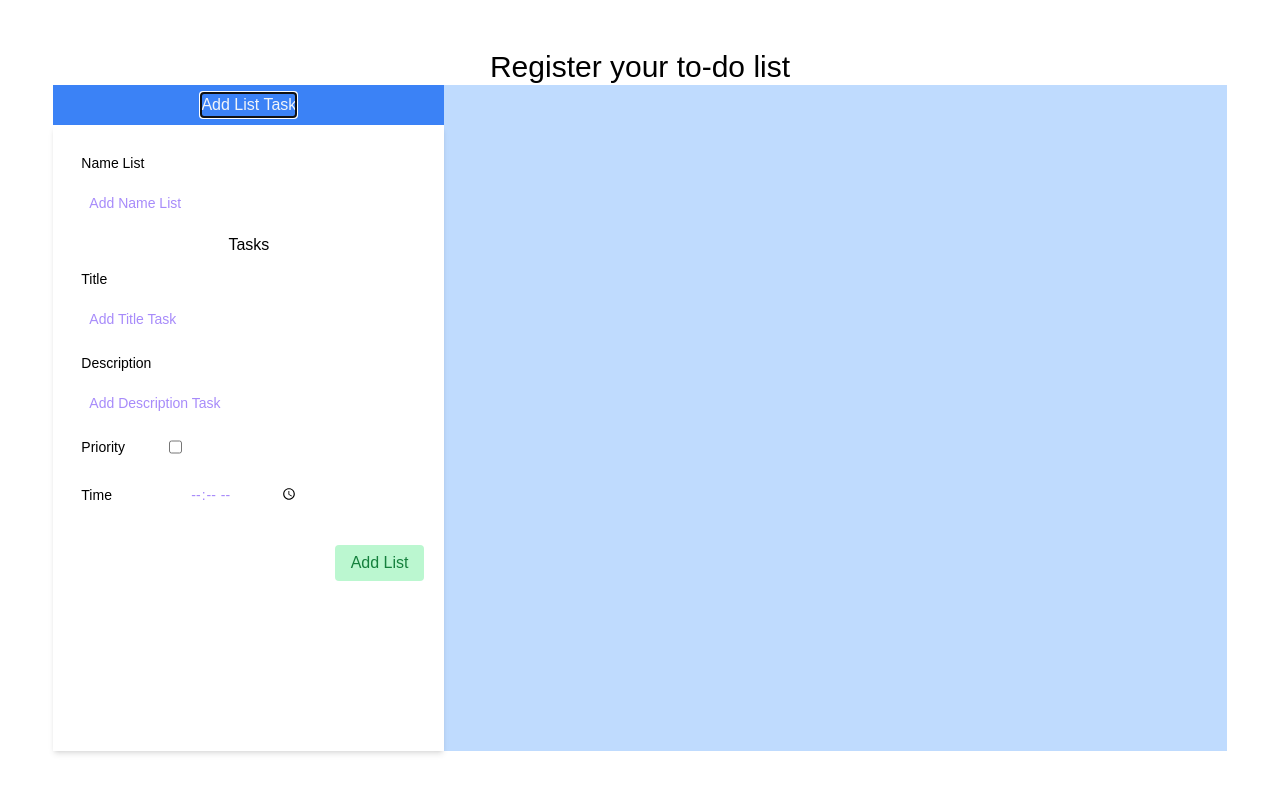
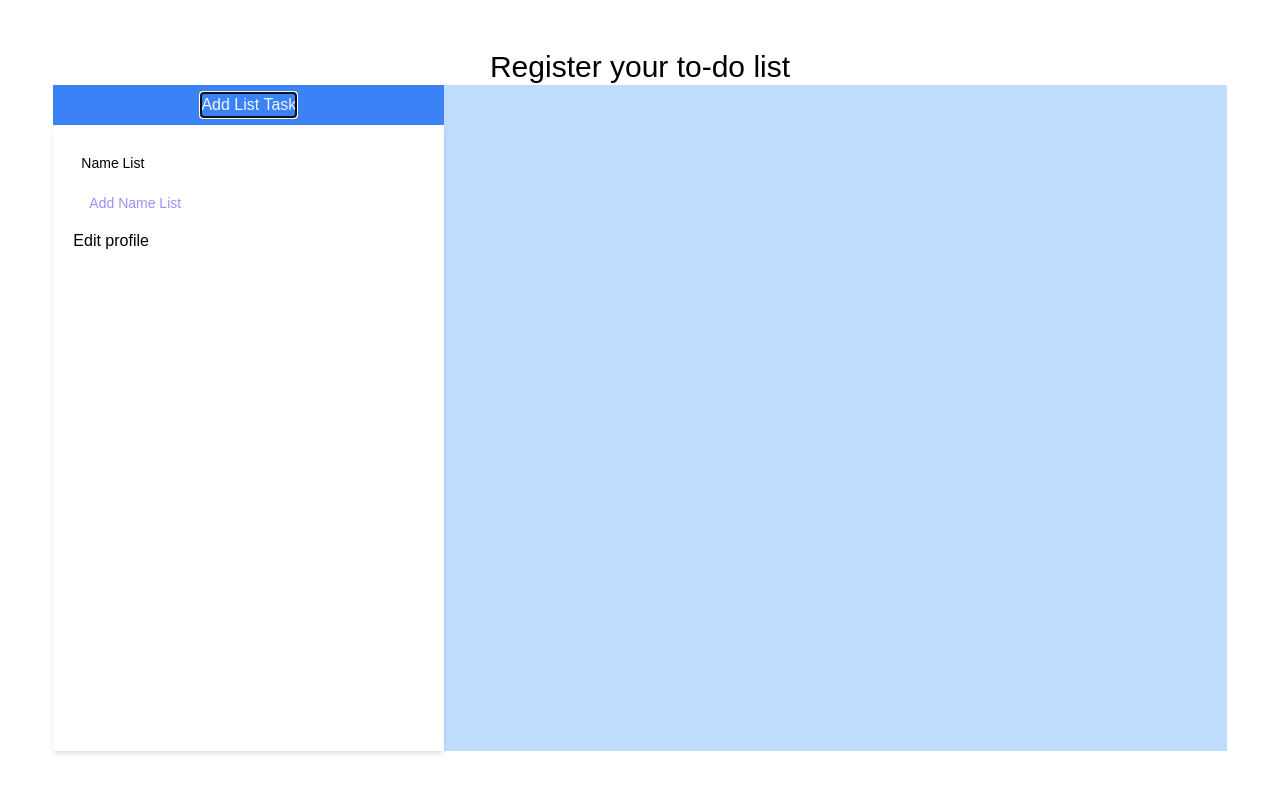
Before and after one commit to olliso17/task_go, a Next.js app in the folder front_end/: page / in a window 1280 px wide. Both pictures are taken after a click on the tab "Add List Task". Shown: the top 792 px of the page. Built offline with nearby package versions, Linux system fonts and the light colour scheme.

Commit message:
feat(dialog): update task

```diff
--- a/front_end/components/Dialog/index.tsx
+++ b/front_end/components/Dialog/index.tsx
@@ -1,15 +1,64 @@
+import React from 'react';
 import * as Dialog from '@radix-ui/react-dialog';
+import { Cross2Icon } from '@radix-ui/react-icons';
 
-export default () => (
+const DialogDemo = () => (
   <Dialog.Root>
-    <Dialog.Trigger />
+    <Dialog.Trigger asChild>
+      <button className="">
+        Edit profile
+      </button>
+    </Dialog.Trigger>
     <Dialog.Portal>
-      <Dialog.Overlay />
-      <Dialog.Content>
-        <Dialog.Title />
-        <Dialog.Description />
-        <Dialog.Close />
+      <Dialog.Overlay className="" />
+      <Dialog.Content className="">
+        <Dialog.Title className="">Tasks</Dialog.Title>
+
+        <h1 className='text-center m-1'>Tasks</h1>
+        <fieldset className="w-full p-2 flex flex-col justify-start">
+          <label className="mb-3 text-sm mt-0" htmlFor="titleTask">
+            Title
+          </label>
+          <input className="h-9 p-2 text-sm text-violet-400 focus:bg-violet-50" id="titleTask" defaultValue="Add Title Task" />
+        </fieldset>
+        <fieldset className="w-full p-2 flex flex-col justify-start">
+          <label className="mb-3 text-sm mt-0" htmlFor="descriptionTask">
+            Description
+          </label>
+          <input className="h-9 p-2 text-sm text-violet-400 focus:bg-violet-50" id="descriptionTask" defaultValue="Add Description Task" />
+        </fieldset>
+        <fieldset className="w-1/3 p-2 flex flex-row justify-between">
+          <label className="mb-3 text-sm mt-0" htmlFor="priorityTask">
+            Priority
+          </label>
+          <input className="h-5 text-sm text-violet-400 focus:bg-violet-50" id="priorityTask" type="checkbox" />
+        </fieldset>
+        {/* <fieldset className="w-1/3 p-2 flex flex-row justify-between">
+                <label className="mb-3 text-sm mt-0" htmlFor="concludedTask">
+                   Concluded
+                </label>
+                <input className="h-5 text-sm text-violet-400 focus:bg-violet-50" id="concludedTask" type="checkbox" />
+            </fieldset> */}
+        <fieldset className="w-2/3 p-2 flex flex-row justify-between">
+          <label className="mb-3 text-sm mt-0" htmlFor="timeTask">
+            Time
+          </label>
+          <input className="h-5 w-2/4 text-sm text-violet-400 focus:bg-violet-50" id="timeTask" type="time" />
+        </fieldset>
+
+        <div style={{ display: 'flex', marginTop: 25, justifyContent: 'flex-end' }}>
+          <Dialog.Close asChild>
+          <button className="focus:bg-green-400 bg-green-200 text-green-700 inline-flex items-center justify-center rounded p-4 text-base font-medium h-9">Add List</button>
+          </Dialog.Close>
+        </div>
+        <Dialog.Close asChild>
+          <button className="IconButton" aria-label="Close">
+            <Cross2Icon />
+          </button>
+        </Dialog.Close>
       </Dialog.Content>
     </Dialog.Portal>
   </Dialog.Root>
 );
+
+export default DialogDemo;
--- a/front_end/components/Table/index.tsx
+++ b/front_end/components/Table/index.tsx
@@ -1,6 +1,7 @@
+import DialogTask from '../Dialog/index';
 import * as Tabs from '@radix-ui/react-tabs';
 
-export default () => (
+const TableTask =  () => (
     <Tabs.Root className="h-full w-2/6 bg-blue-100 flex flex-col justify-between">
         <Tabs.List className="bg-blue-500 p-2 text-center text-slate-100" defaultValue="tab1">
             <Tabs.Trigger className="TabsTrigger" value="tab1">
@@ -14,40 +15,8 @@ export default () => (
           </label>
           <input className="h-9 p-2 text-sm text-violet-400 focus:bg-violet-50" id="nameList" defaultValue="Add Name List" />
         </fieldset>
-            <h1 className='text-center m-1'>Tasks</h1>
-            <fieldset className="w-full p-2 flex flex-col justify-start">
-                <label className="mb-3 text-sm mt-0" htmlFor="titleTask">
-                   Title
-                </label>
-                <input className="h-9 p-2 text-sm text-violet-400 focus:bg-violet-50" id="titleTask" defaultValue="Add Title Task" />
-            </fieldset>
-            <fieldset className="w-full p-2 flex flex-col justify-start">
-                <label className="mb-3 text-sm mt-0" htmlFor="descriptionTask">
-                   Description
-                </label>
-                <input className="h-9 p-2 text-sm text-violet-400 focus:bg-violet-50" id="descriptionTask" defaultValue="Add Description Task" />
-            </fieldset>
-            <fieldset className="w-1/3 p-2 flex flex-row justify-between">
-                <label className="mb-3 text-sm mt-0" htmlFor="priorityTask">
-                   Priority
-                </label>
-                <input className="h-5 text-sm text-violet-400 focus:bg-violet-50" id="priorityTask" type="checkbox" />
-            </fieldset>
-            {/* <fieldset className="w-1/3 p-2 flex flex-row justify-between">
-                <label className="mb-3 text-sm mt-0" htmlFor="concludedTask">
-                   Concluded
-                </label>
-                <input className="h-5 text-sm text-violet-400 focus:bg-violet-50" id="concludedTask" type="checkbox" />
-            </fieldset> */}
-              <fieldset className="w-2/3 p-2 flex flex-row justify-between">
-                <label className="mb-3 text-sm mt-0" htmlFor="timeTask">
-                   Time
-                </label>
-                <input className="h-5 w-2/4 text-sm text-violet-400 focus:bg-violet-50" id="timeTask" type="time" />
-            </fieldset>
-            <div style={{ display: 'flex', marginTop: 20, justifyContent: 'flex-end' }}>
-                <button className="focus:bg-green-400 bg-green-200 text-green-700 inline-flex items-center justify-center rounded p-4 text-base font-medium h-9">Add List</button>
-            </div>
+        <DialogTask/>
         </Tabs.Content >
     </Tabs.Root>
 );
+export default TableTask;
--- a/front_end/package.json
+++ b/front_end/package.json
@@ -11,6 +11,7 @@
   "dependencies": {
     "@next/font": "13.1.6",
     "@radix-ui/react-dialog": "^1.0.2",
+    "@radix-ui/react-icons": "^1.1.1",
     "@radix-ui/react-tabs": "^1.0.2",
     "@types/node": "18.13.0",
     "@types/react": "18.0.27",
--- a/front_end/pages/index.tsx
+++ b/front_end/pages/index.tsx
@@ -1,4 +1,4 @@
-import ListTask from '../components/Table/index'
+import TableTask from '../components/Table/index'
 import Head from 'next/head'
 
 export default function Home() {
@@ -13,7 +13,7 @@ export default function Home() {
       <main className="w-screen h-screen flex flex-col justify-center items-center">
         <h1 className='text-3xl'>Register your to-do list </h1>
         <div className="bg-blue-200 w-11/12 h-5/6">
-            <ListTask></ListTask>
+            <TableTask></TableTask>
         </div>
       </main>
     </>
```
Also changed, not shown: 1 other file (tests, documents, lock files or other folders). Lines whose indentation alone changed are shown as unchanged.
